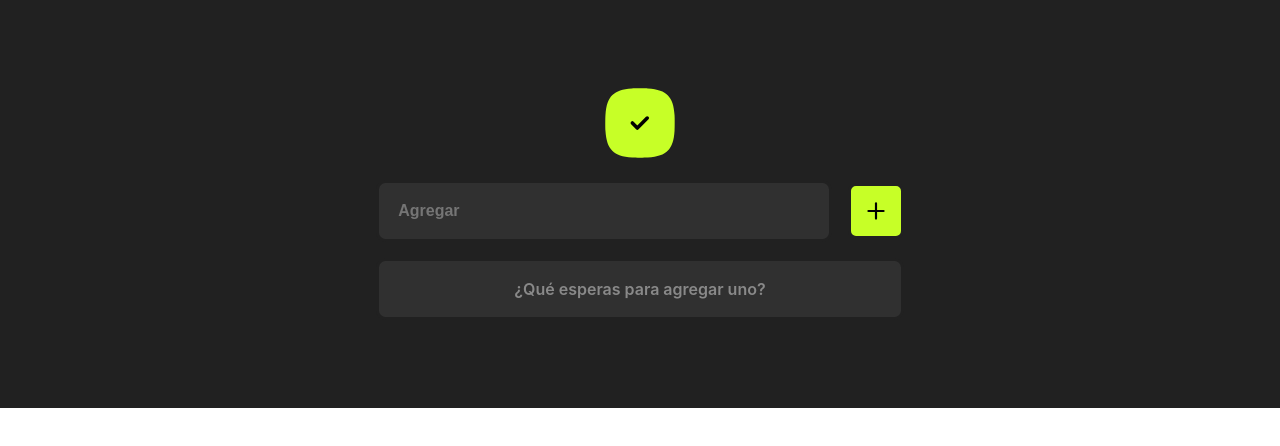
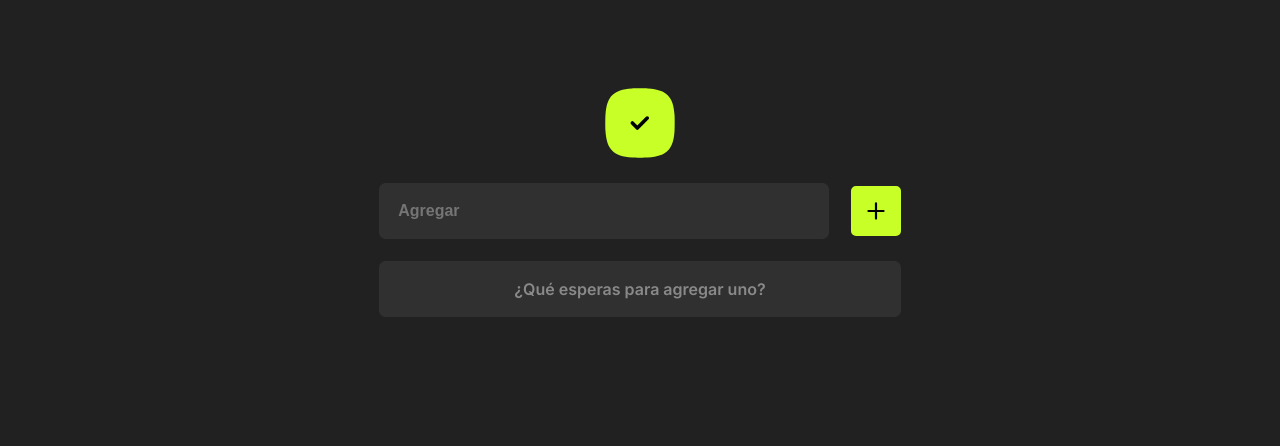
Before and after one commit to vaorme/to-do-local-react, a React (Vite) app: page / in a window 1280 px wide. Shown: the top 446 px of the page. Built offline with nearby package versions, Linux system fonts and the light colour scheme.

Commit message:
Fixed text color

```diff
--- a/src/index.css
+++ b/src/index.css
@@ -1,3 +1,4 @@
+@import url('https://fonts.googleapis.com/css2?family=Inter:wght@100;200;300;400;500;600;700;800;900&display=swap');
 :root{
 	--main-color: #c7ff27;
 	font-family: Inter, system-ui, Avenir, Helvetica, Arial, sans-serif;
@@ -12,11 +13,7 @@
 }
 a {
 	font-weight: 500;
-	color: #646cff;
 	text-decoration: inherit;
-}
-a:hover {
-  	color: #535bf2;
 }
 
 body {
@@ -46,16 +43,3 @@
 button:focus-visible {
   	outline: 4px auto -webkit-focus-ring-color;
 }
-
-@media (prefers-color-scheme: light) {
-	:root {
-		color: #213547;
-		background-color: #ffffff;
-	}
-	a:hover {
-		color: #747bff;
-	}
-	button {
-		background-color: #f9f9f9;
-  	}
-}
```
